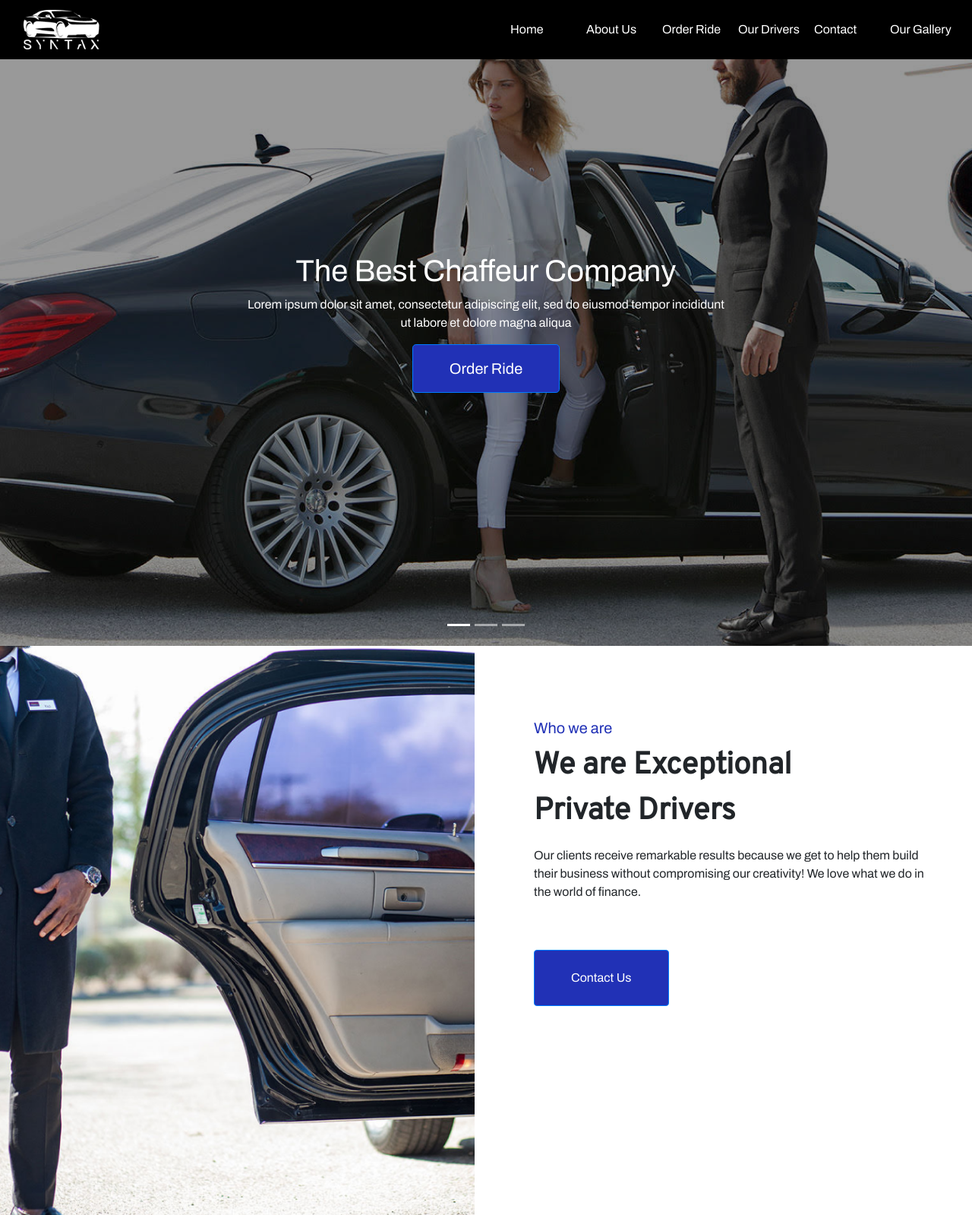
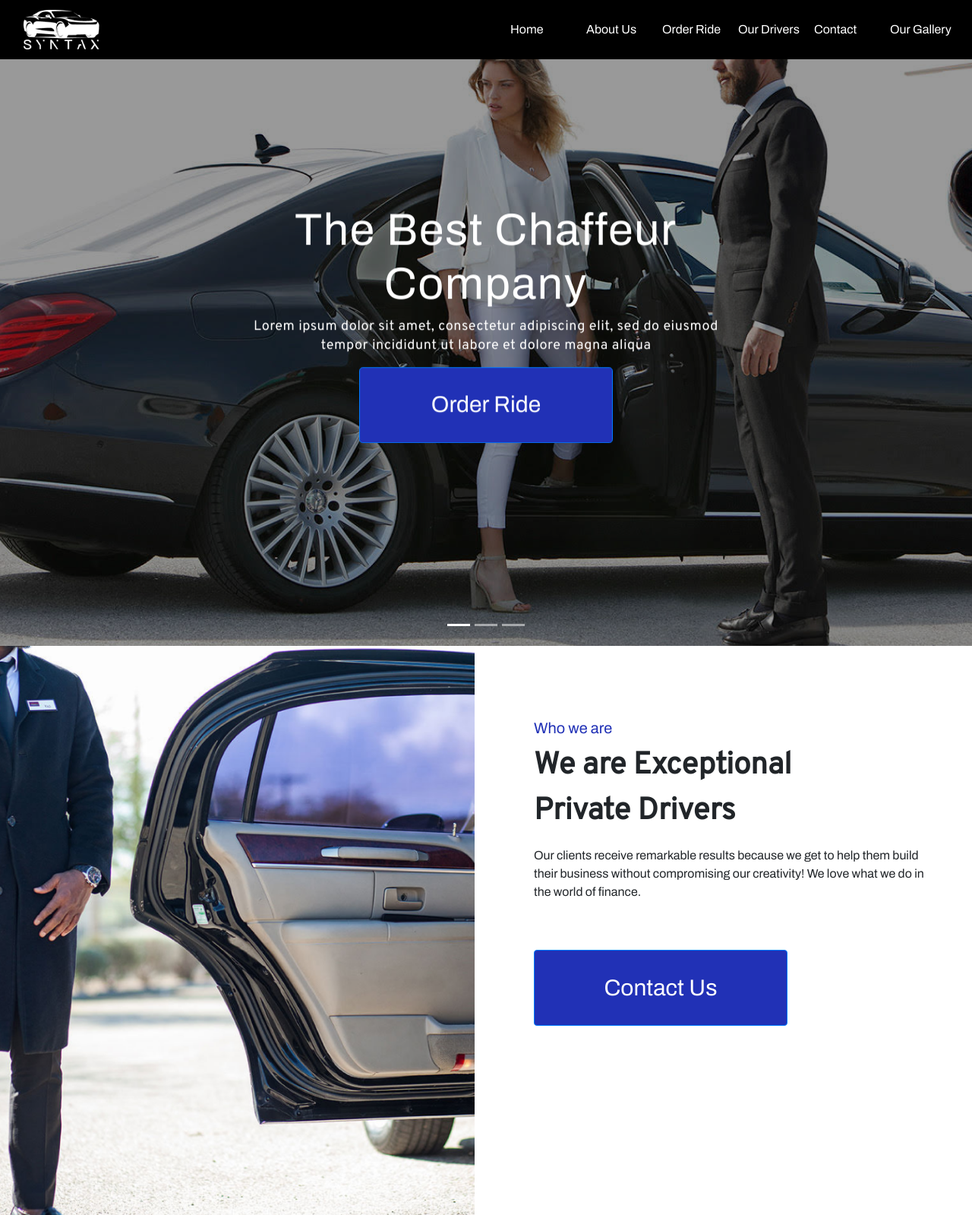
Before and after one commit to temilolasayo/envato, a PHP site: page /index.html in a window 1280 px wide. Shown: the top 1599 px of the page at 76% size. Run offline with PHP 8.4, Linux system fonts and the light colour scheme; some libraries are stand-ins or nearby versions.

```diff
--- a/index.html
+++ b/index.html
@@ -36,7 +36,7 @@
     >
       <div class="container-fluid">
         <a class="navbar-brand" href="#"
-          ><img src="images/logo.png" width="100"
+          ><img src="images/logo.png" width="100" alt="Logo"
         /></a>
         <button
           class="navbar-toggler"
@@ -75,7 +75,6 @@
             </li>
           </ul>
         </div>
-      </div>
     </nav>
 
 
@@ -89,14 +88,12 @@
               <img src="images/heroOne.png" alt="First Hero Image" />
             </div>
             <div class="hero">
-              <hgroup>
-                <h1>The Best Chaffeur Company</h1>
-                <p>
+                <h1 class="secondaryFontSize">The Best Chaffeur Company</h1>
+                <p class="primaryFontSize">
                   Lorem ipsum dolor sit amet, consectetur adipiscing elit, sed
                   do eiusmod tempor incididunt ut labore et dolore magna aliqua
                 </p>
-              </hgroup>
-              <button class="btn btn-primary btn-lg primaryBgColor pl-5 pr-5 pt-3 pb-3">
+              <button class="btn btn-primary btn-lg primaryBgColor pl-5 pr-5 pt-3 pb-3 heroButtonSize font-weight-bold">
                 Order Ride
               </button>
             </div>
@@ -107,14 +104,12 @@
               <img src="images/heroTwo.png" alt="Second Hero Image" />
             </div>
             <div class="hero">
-              <hgroup>
-                <h1>Your Destination Need to be By Experts</h1>
-                <p>
+                <h1 class="secondaryFontSize">Your Destination Need to be By Experts</h1>
+                <p class="primaryFontSize">
                   Lorem ipsum dolor sit amet, consectetur adipiscing elit, sed
                   do eiusmod tempor incididunt ut labore et dolore magna aliqua
                 </p>
-              </hgroup>
-              <button class="btn btn-primary btn-lg primaryBgColor pl-5 pr-5 pt-3 pb-3">
+              <button class="btn btn-primary btn-lg primaryBgColor pl-5 pr-5 pt-3 pb-3 heroButtonSize font-weight-bold">
                 Order Ride
               </button>
             </div>
@@ -125,17 +120,15 @@
               <img src="images/heroThree.png" alt="Third Hero Image" />
             </div>
             <div class="hero">
-              <hgroup>
                 <img src="images/herovector.png" alt="Hero Vector Image" />
-                <h1>
+                <h1 class="secondaryFontSize">
                   Give Yourself a New Experience
                 </h1>
-                <p>
+                <p class="primaryFontSize">
                   Lorem ipsum dolor sit amet, consectetur adipiscing elit, sed
                   do eiusmod tempor incididunt ut labore et dolore magna aliqua
                 </p>
-              </hgroup>
-              <button class="btn btn-primary btn-lg primaryBgColor pl-5 pr-5 pt-3 pb-3">
+              <button class="btn btn-primary btn-lg primaryBgColor pl-5 pr-5 pt-3 pb-3 heroButtonSize font-weight-bold">
                 Order Ride
               </button>
             </div>
@@ -153,7 +146,7 @@
 <section id="about">
   <div class="row">
     <div class="col-lg-6 col-md-6 col-sm-6 col-xs-12">
-      <img src="images/airportlimo.png" class="img-fluid" style="width: 100%;" />
+      <img src="images/airportlimo.png" class="img-fluid fullWidth" alt="Limousine Image"/>
     </div>
     <div class="col-lg-6 col-md-6 col-sm-6 col-xs-12">
       <div class="p-5">
@@ -169,7 +162,7 @@
           what we do in the world of finance.
         </p>
         <div class="pt-5">
-          <button type="button" class="btn btn-primary primaryBgColor pl-5 pr-5 pb-4 pt-4">
+          <button type="button" class="btn btn-primary primaryBgColor pl-5 pr-5 pb-4 pt-4 heroButtonSize">
             Contact Us
           </button>
         </div>
@@ -214,7 +207,7 @@
       </div>
     </div>
     <div class="col-lg-6 col-md-6 col-sm-6 col-xs-12">
-      <img src="images/professional.png" class="img-fluid" style="width: 100%;" />
+      <img src="images/professional.png" class="img-fluid" alt="An Image" style="width: 100%;" />
     </div>
   </div>
 </section>
@@ -244,7 +237,7 @@
           </div>
         </div>
         <div class="col-lg-6 col-md-6 col-sm-6 col-xs-12">
-          <img src="images/airportlimo.png" class="img-fluid" style="width: 100%;" />
+          <img src="images/airportlimo.png" class="img-fluid" alt="Limousine Picture" style="width: 100%;" />
         </div>
       </div>
 
@@ -285,7 +278,7 @@
           </div>
         </div>
         <div class="col-lg-6 col-md-6 col-sm-6 col-xs-12">
-          <img src="images/professional.png" class="img-fluid" />
+          <img src="images/professional.png" alt="An Image" class="img-fluid" />
         </div>
       </div>
       </div>
@@ -308,7 +301,7 @@
           <div class="card p-3" id="imageStyle">
             <div class="card-body">
               <h6 class="font-weight-bold">Regular Car</h6>
-              <img src="images/blackmercedez.png" src="Regular Car" class="imgTransform" />
+              <img src="images/blackmercedez.png" alt="Black Mercedez Car" class="imgTransform" />
               <p class="font-weight-bold">Car Details</p>
               <p class="primaryPriceFont">Seats:</p>
               <p class="font-weight-bold primaryColor">Four Seater</p>
@@ -405,7 +398,7 @@
                     <div class="card mb-2" id="imageStyle">
                       <div class="card-body">
                         <h6 class="font-weight-bold">Regular Car</h6>
-                        <img src="images/blackmercedez.png" src="Black Mercedez" class="imgTransform" />
+                        <img src="images/blackmercedez.png" alt="Black Mercedez" class="imgTransform" />
                         <p class="font-weight-bold">Car Details</p>
                         <p class="primaryPriceFont">Seats:</p>
                         <p class="font-weight-bold primaryColor">Four Seater</p>
@@ -483,9 +476,6 @@
                 </div>
               </div>
             </div>
-          </div>
-          </div>
-          </div>
           </div>
         </section>
 
@@ -711,7 +701,7 @@
 <div class="greyBackground p-5" id="testimonialmobile">
 
   <!-- Client Mobile Section  -->
-  <section class="pb-5" id="">
+  <section class="pb-5">
     <div class="container" style="height: 20px;">
 
       <!--Carousel Wrapper-->
@@ -763,6 +753,7 @@
   </ol> -->
         <!--/.Indicators-->
       </div>
+  </div>
       <!--/.Carousel Wrapper-->
   </section>
 
--- a/style/style.css
+++ b/style/style.css
@@ -5,6 +5,11 @@ body {
 .listWidth {
   width: 100px;
 }
+
+ .fullWidth{
+  width: 100%;
+ }
+
 
 .primaryColor {
   color: #2131b6;
@@ -58,16 +63,6 @@ body {
   transform: translate3d(-50%, -50%, 0);
 }
 
-/* .carousel-item {
-  height: 100vh;
-  min-height: 350px;
-  background: no-repeat center center scroll;
-  -webkit-background-size: cover;
-  -moz-background-size: cover;
-  -o-background-size: cover;
-  background-size: cover;
-} */
-
 /* About Section */
 .aboutFontSize {
   font-size: 40px;
@@ -103,9 +98,24 @@ body {
 .secondaryFontSize {
   font-weight: 600;
   font-size: 59px;
-  line-height: 42px;
+/*  line-height: 42px;
+*/  letter-spacing: 0.03em;
+  font-family: "Archivo", sans-serif;
+}
+
+.primaryFontSize {
+  font-size: 18px;
+  line-height: 25px;
   letter-spacing: 0.03em;
+  font-family: "Overpass", sans-serif;
+}
+
+.heroButtonSize {
+  width: 334px;
+height: 100px;
+font-size: 30px;
   font-family: "Archivo", sans-serif;
+
 }
 
 .secondaryFontSize-mobile {
```
